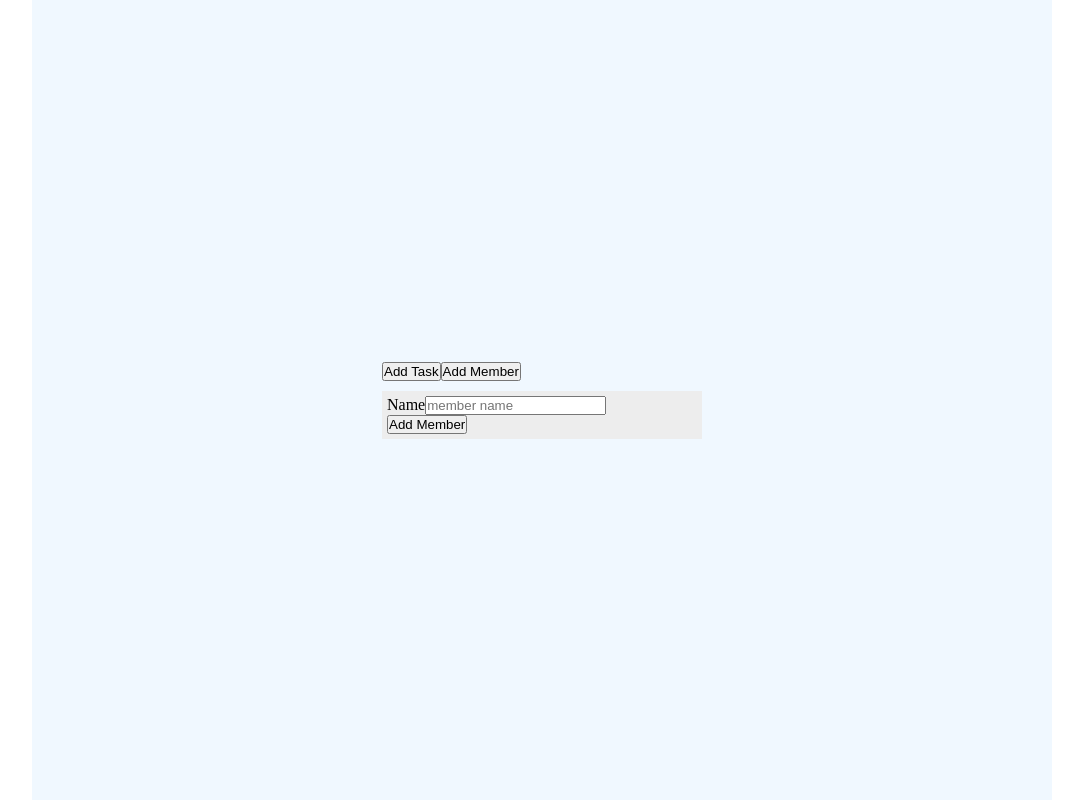
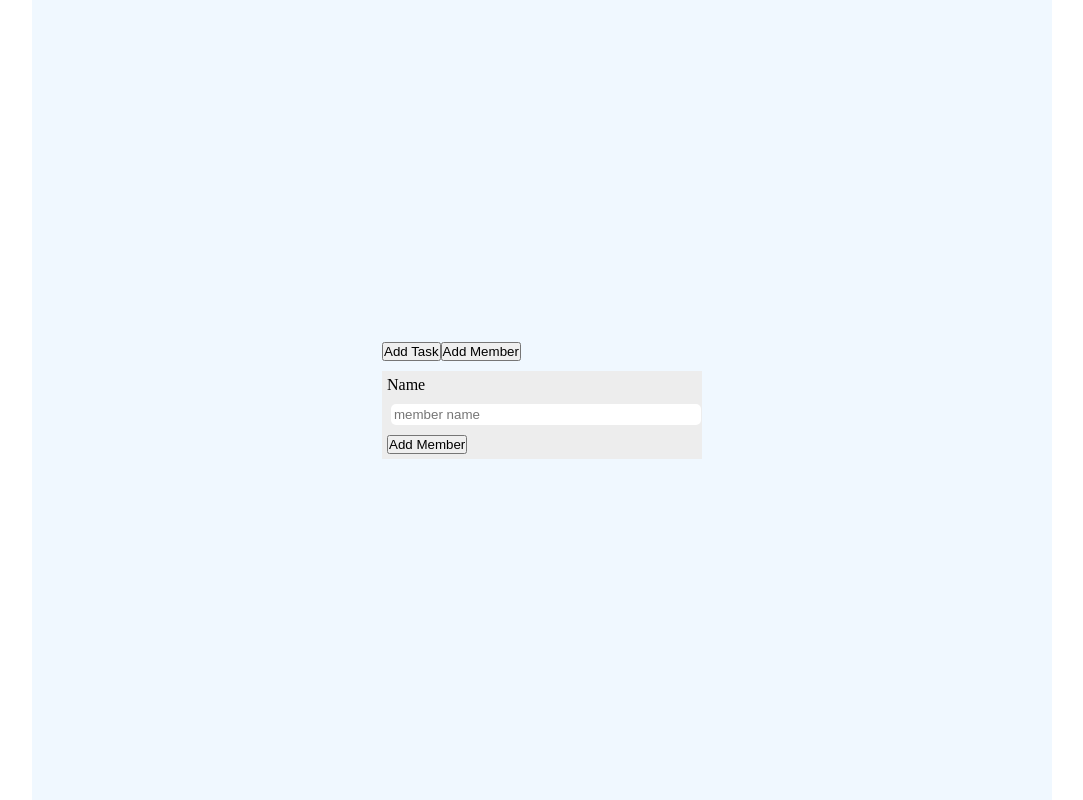
Before and after one commit to trescoder/todo-team, an Angular app: page / in a window 1280 px wide. Both pictures are taken after typing "Sample", "Sample" into the empty fields and a click on the button "Add Member". Shown: the whole page, without its empty margins (98-1181 px from the left). Built offline with nearby package versions, Linux system fonts and the light colour scheme.

Commit message:
Add styles to add member component

```diff
--- a/src/app/add-member/add-member.component.css
+++ b/src/app/add-member/add-member.component.css
@@ -0,0 +1,14 @@
+input,
+label {
+  display: block;
+  width: 100%;
+  margin-bottom: 10px;
+}
+
+input {
+  background-color: #fff;
+  padding: 3px;
+  border: none;
+  border-radius: 5px;
+  margin-left: 4px;
+}
--- a/src/app/add-member/add-member.component.html
+++ b/src/app/add-member/add-member.component.html
@@ -1,7 +1,8 @@
-<form #addTaskForm="ngForm" (ngSubmit)="addMember(addTaskForm)">
+<form #addTaskForm="ngForm" (ngSubmit)="addMember(member)">
   <div>
     <label for="title">Name</label>
     <input
+      #member
       type="text"
       id="member"
       name="member"
--- a/src/app/add-member/add-member.component.ts
+++ b/src/app/add-member/add-member.component.ts
@@ -11,11 +11,16 @@ export class AddMemberComponent implements OnInit {
 
   ngOnInit(): void {}
 
-  addMember(form: any) {
-    const { member } = form.controls;
-
-    if (member.errors === null) {
+  addMember(member: HTMLInputElement) {
+    if (member.value.trim().length >= 2) {
       this.todoService.addNewMember(member.value.trim());
+      member.style.border = '2px solid green';
+      member.value = '';
+      setTimeout(() => {
+        member.style.border = 'none';
+      }, 500);
+    } else {
+      alert('Member name is too short');
     }
   }
 }
```
